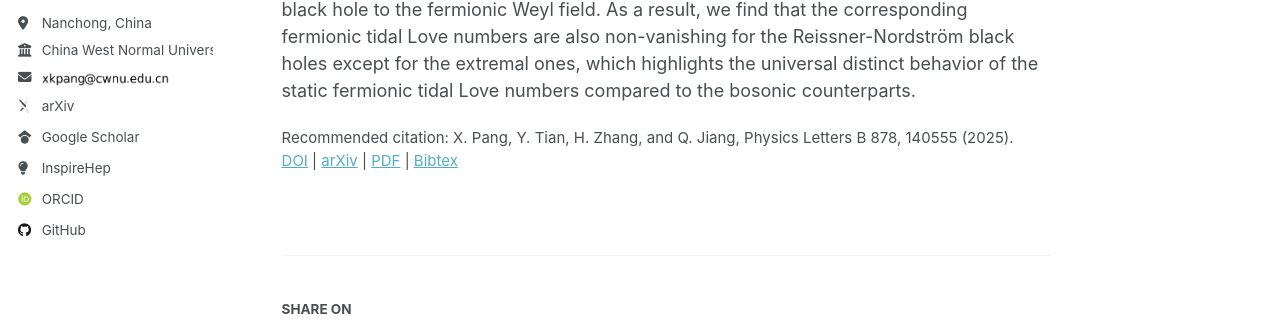
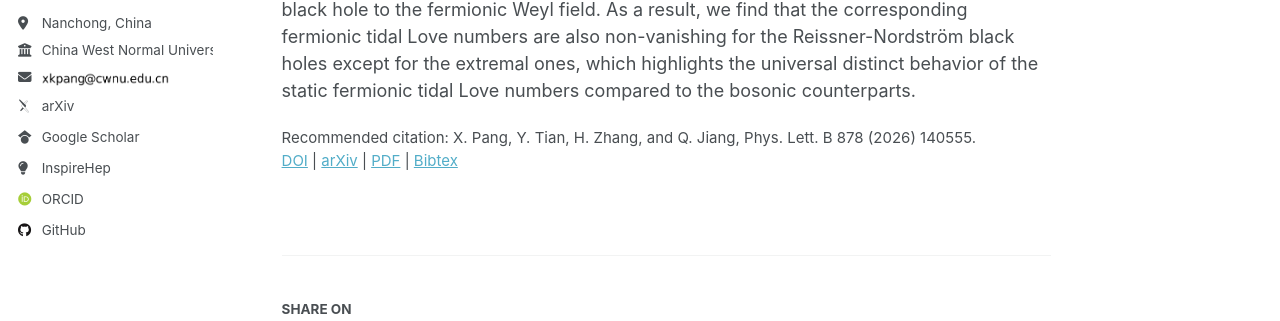
Before and after one commit to NineBeans2/NineBeans2.github.io, a Jekyll site: the page built from _publications/2025-10-11-Fermionic Love number of Reissner-Nordström black holes.md, in a window 1280 px wide and 1219 px high. Shown: the part 363-684 px from the top of the window. Built offline with Jekyll 4.4.1, drawn with Linux system fonts in a browser that asks for light colours; some web fonts are replaced; a script that is not in the unit is left out.

Commit message:
Auto-commit: Thu 25 Jun 01:11:01 CST 2026

```diff
--- a/_publications/2025-10-11-Fermionic Love number of Reissner-Nordström black holes.md
+++ b/_publications/2025-10-11-Fermionic Love number of Reissner-Nordström black holes.md
@@ -10,7 +10,7 @@ paperurl: 'http://ninebeans2.github.io/files/Pang2025myy.pdf'
 bibtexurl: 'http://ninebeans2.github.io/files/Pang2025myy.txt'
 doi: '10.1016/j.physletb.2026.140555'
 arxiv: 2510.10036
-citation: 'X. Pang, Y. Tian, H. Zhang, and Q. Jiang, Physics Letters B 878, 140555 (2025).'
+citation: 'X. Pang, Y. Tian, H. Zhang, and Q. Jiang, Phys. Lett. B 878 (2026) 140555.'
 
 ---
 
```
